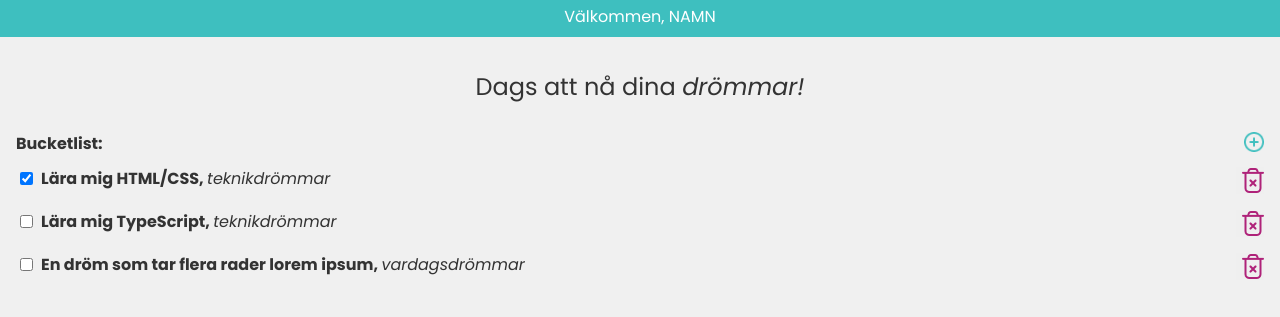
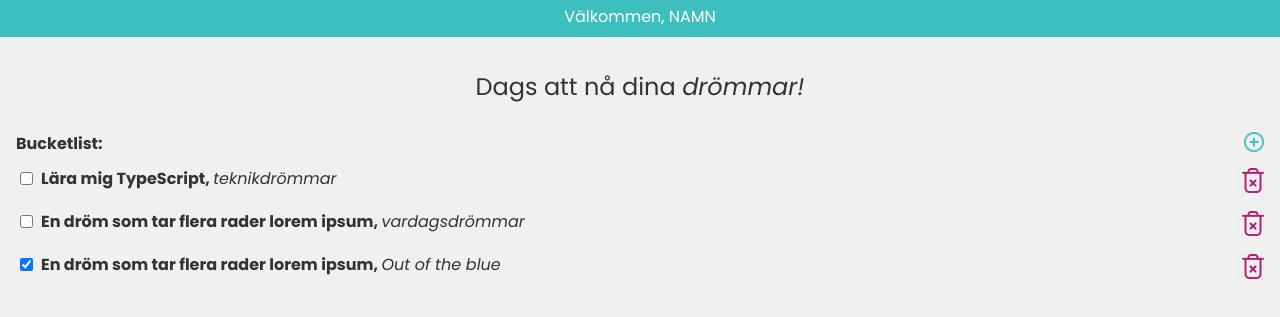
Before and after one commit to Sain49/typescript_uppgift-bucketlist-main, a website with bundled scripts: page pages/dashboard.html in a window 1280 px wide. Both pictures are taken after a click on the button 1250 px from the left and 463 px from the top of the page. Shown: the part 283-600 px from the top of the page. Built offline with nearby package versions, Linux system fonts and the light colour scheme.

Commit message:
Refactor user data handling: consolidate variables and dreams into UserData.js; remove obsolete variables.js; update imports in Settings and Dashboard

```diff
--- a/pages/dashboard.html
+++ b/pages/dashboard.html
@@ -1,12 +1,11 @@
 <!DOCTYPE html>
 <html lang="en">
-
   <head>
-    <meta charset="UTF-8">
-    <meta name="viewport" content="width=device-width, initial-scale=1.0">
-    <link rel="stylesheet" href="../css/dashboard.css">
+    <meta charset="UTF-8" />
+    <meta name="viewport" content="width=device-width, initial-scale=1.0" />
+    <link rel="stylesheet" href="../css/dashboard.css" />
     <title>BUCKETLIST - Dashboard</title>
-    <script src="../dist/pages/dashboard.js" defer></script>
+    <script type="module" src="../dist/pages/dashboard.js" defer></script>
   </head>
 
   <body>
@@ -14,11 +13,11 @@
       <section class="header-top">
         <h1>Översikt</h1>
         <a href="settings.html">
-                <img src="../assets/images/cog_settings.png" width="20" height="20">
+          <img src="../assets/images/cog_settings.png" width="20" height="20" />
         </a>
       </section>
       <figure>
-            <img src="https://picsum.photos/id/823/175/175" alt="profile images">
+        <img src="https://picsum.photos/id/823/175/175" alt="profile images" />
       </figure>
       <p>Välkommen, <span id="user-name">NAMN</span></p>
     </header>
@@ -28,30 +27,58 @@
         <div class="list-heading">
           <h4>Bucketlist:</h4>
           <a href="add-dream.html">
-                    <img src="../assets/images/plussign_circled.png" alt="plus sign">
+            <img src="../assets/images/plussign_circled.png" alt="plus sign" />
           </a>
         </div>
         <ul class="dream-list">
-                <li class="dream-list_item">
-                    <input class="dream-check" type="checkbox" name="dream-check" id="dream-check-1" checked>
-                    <label for="dream-check-1">Lära mig HTML/CSS, <span class="dream-theme">teknikdrömmar</span></label>
-                    <button type="button"><img src="../assets/images/trash_delete.png"></button>
+          <!-- <li class="dream-list_item">
+            <input
+              class="dream-check"
+              type="checkbox"
+              name="dream-check"
+              id="dream-check-1"
+              checked
+            />
+            <label for="dream-check-1"
+              >Lära mig HTML/CSS,
+              <span class="dream-theme">teknikdrömmar</span></label
+            >
+            <button type="button">
+              <img src="../assets/images/trash_delete.png" />
+            </button>
           </li>
           <li class="dream-list_item">
-                    <input class="dream-check" type="checkbox" name="dream-check" id="dream-check-2">
-                    <label for="dream-check-2">Lära mig TypeScript, <span
-                            class="dream-theme">teknikdrömmar</span></label>
-                    <button type="button"><img src="../assets/images/trash_delete.png"></button>
+            <input
+              class="dream-check"
+              type="checkbox"
+              name="dream-check"
+              id="dream-check-2"
+            />
+            <label for="dream-check-2"
+              >Lära mig TypeScript,
+              <span class="dream-theme">teknikdrömmar</span></label
+            >
+            <button type="button">
+              <img src="../assets/images/trash_delete.png" />
+            </button>
           </li>
           <li class="dream-list_item">
-                    <input class="dream-check" type="checkbox" name="dream-check" id="dream-check-3">
-                    <label for="dream-check-3">En dröm som tar flera rader lorem ipsum, <span
-                            class="dream-theme">vardagsdrömmar</span></label>
-                    <button type="button"><img src="../assets/images/trash_delete.png"></button>
-                </li>
+            <input
+              class="dream-check"
+              type="checkbox"
+              name="dream-check"
+              id="dream-check-3"
+            />
+            <label for="dream-check-3"
+              >En dröm som tar flera rader lorem ipsum,
+              <span class="dream-theme">vardagsdrömmar</span></label
+            >
+            <button type="button">
+              <img src="../assets/images/trash_delete.png" />
+            </button>
+          </li> -->
         </ul>
       </section>
     </main>
   </body>
-
 </html>
--- a/src/pages/Dashboard.ts
+++ b/src/pages/Dashboard.ts
@@ -0,0 +1,46 @@
+import { dreams, name } from "../services/UserData.js";
+
+const username = document.getElementById("user-name") as HTMLSpanElement;
+const dreamList = document.querySelector(".dream-list") as HTMLUListElement;
+
+function renderDreams() {
+  dreamList.innerHTML = "";
+  dreams.forEach((d) => {
+    const dreamItem = document.createElement("li");
+    dreamItem.classList.add("dream-list_item");
+
+    const checkbox = document.createElement("input");
+    checkbox.type = "checkbox";
+    checkbox.classList.add("dream-check");
+    checkbox.id = `dream-check-${d.id}`;
+    checkbox.checked = d.checked;
+    checkbox.addEventListener("change", () => {
+      d.checked = checkbox.checked;
+    });
+
+    const label = document.createElement("label");
+    label.htmlFor = `dream-check-${d.id}`;
+    label.innerHTML = `${d.name}, <span class="dream-theme">${d.theme}</span>`;
+
+    const deleteBtn = document.createElement("button");
+    deleteBtn.type = "button";
+    deleteBtn.innerHTML = `<img src="../assets/images/trash_delete.png">`;
+    deleteBtn.addEventListener("click", () => {
+      const dreamIndex = dreams.findIndex((dr) => dr.id === d.id);
+      if (dreamIndex > -1) {
+        dreams.splice(dreamIndex, 1);
+        renderDreams();
+      }
+    });
+
+    dreamItem.appendChild(checkbox);
+    dreamItem.appendChild(label);
+    dreamItem.appendChild(deleteBtn);
+
+    dreamList.appendChild(dreamItem);
+  });
+}
+
+username.textContent = name;
+
+renderDreams();
--- a/src/pages/Settings.ts
+++ b/src/pages/Settings.ts
@@ -1,5 +1,5 @@
 // här är det bara level-up!
-import { name, themes } from "../services/variables.js";
+import { name, themes } from "../services/UserData.js";
 import { logOut } from "../utils/UserLoginFuncs.js";
 
 const nameInput = document.getElementById("name-input") as HTMLInputElement;
--- a/src/services/variables.ts
+++ b/src/services/UserData.ts
@@ -1,4 +1,5 @@
 import { Dream } from "../models/IDream.js";
+import { UserLogin } from "../models/ILogin.js";
 
 export const themes = [
   "teknikdrömmar",
@@ -8,7 +9,10 @@ export const themes = [
   "resdrömmar",
 ];
 
-export let name = "NAMN";
+const userLoginString = localStorage.getItem("userLogin");
+const userLogin = userLoginString ? JSON.parse(userLoginString) : null;
+export let name = userLogin ? userLogin.name : "NAMN";
+
 export const dreams: Dream[] = [
   {
     id: 1,
@@ -28,4 +32,10 @@ export const dreams: Dream[] = [
     theme: "vardagsdrömmar",
     checked: false,
   },
+  {
+    id: 4,
+    name: "En dröm som tar flera rader lorem ipsum",
+    theme: "Out of the blue",
+    checked: true,
+  },
 ];
```
Also changed, not shown: dist/models/ObjModels.js (deleted), dist/pages/Settings.js, dist/pages/dashboard.js, dist/services/userData.js, dist/variables.js (deleted), 6 other files. Lines whose indentation alone changed are shown as unchanged.
